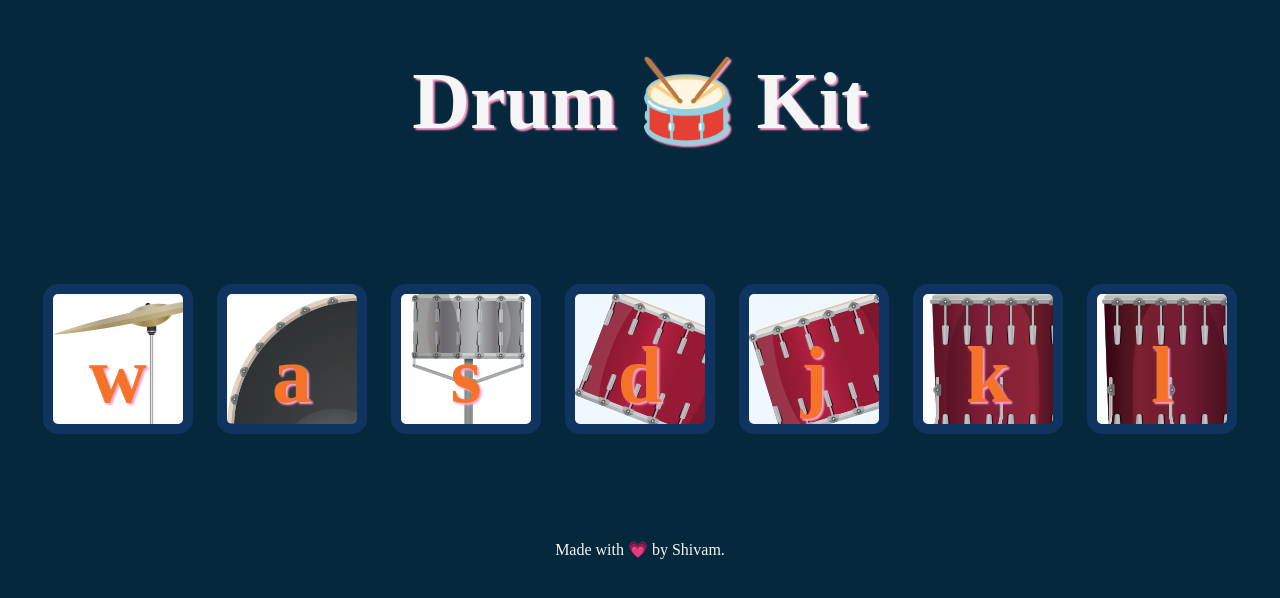
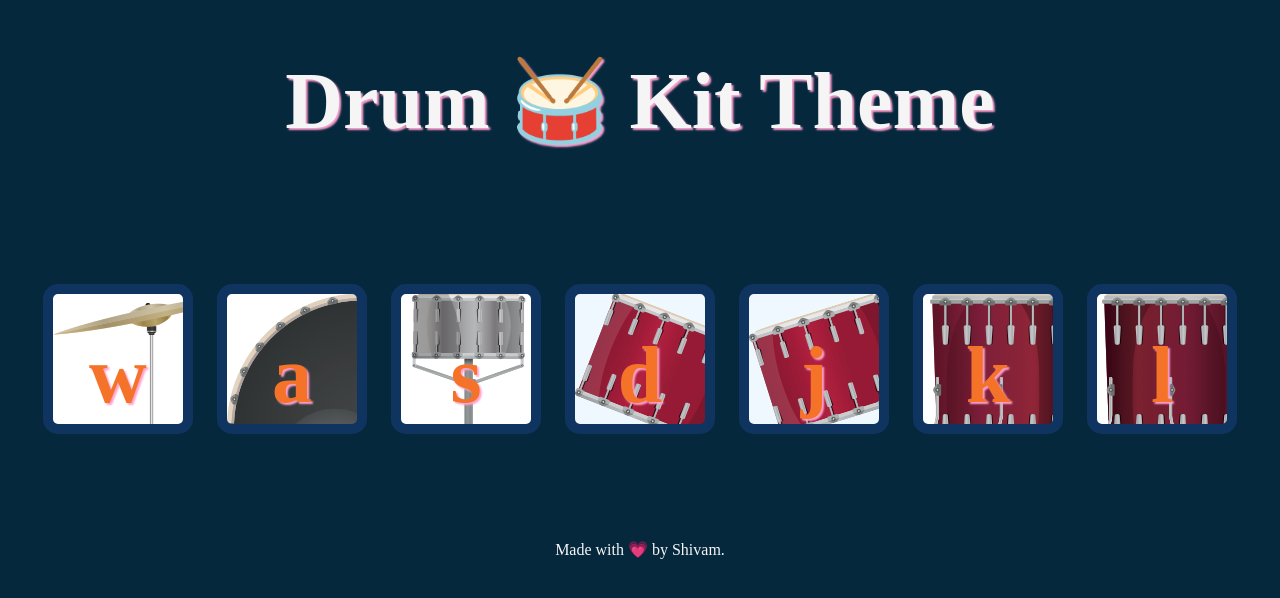
Before and after one commit to shivam0005/DrumKit, a plain HTML site: page index.html in a window 1280 px wide. Drawn offline with Linux system fonts and the light colour scheme.

Commit message:
Resolved merge conflict

```diff
--- a/index.html
+++ b/index.html
@@ -8,7 +8,7 @@
     <link rel="stylesheet" href="styles.css">
 </head>
 <body>
-    <h1>Drum 🥁 Kit</h1>
+    <h1>Drum 🥁 Kit Theme</h1>
     <div class="set">
         <button class="w drum">w</button>
         <button class="a drum">a</button>
```
